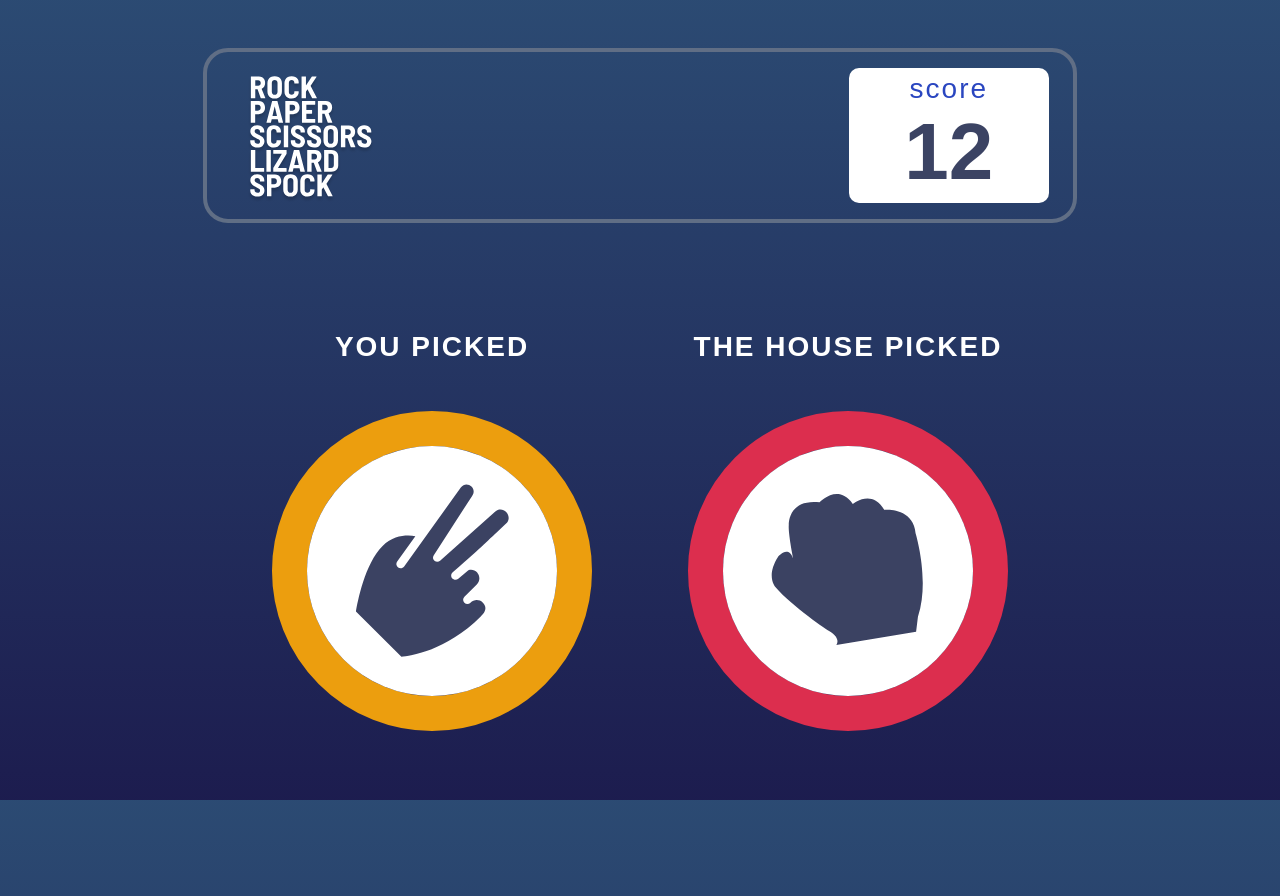
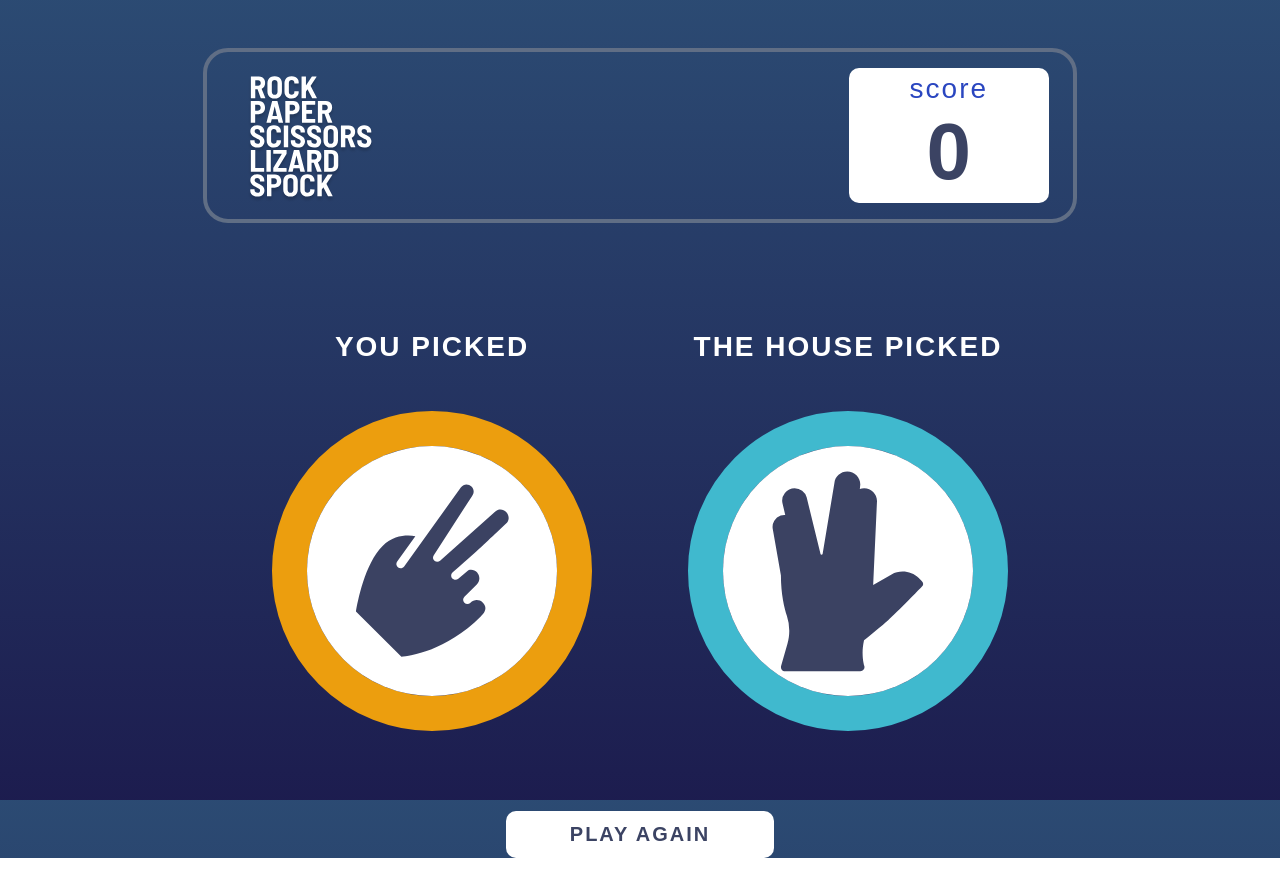
Before and after one commit to marcokwan10/rock_paper_scissors_lizard_spock, a React (Create React App) app: page / in a window 1280 px wide. Both pictures are taken after a click on the element 640 px from the left and 388 px from the top of the page. Shown: the top 896 px of the page. After the commit the page ends 858 px from the top, so only its background shows below. Built offline with nearby package versions, Linux system fonts and the light colour scheme.

Commit message:
feat: house pick and points update

```diff
--- a/src/App.css
+++ b/src/App.css
@@ -334,12 +334,13 @@ Result
 .result {
 	display: flex;
 	justify-content: center;
+	flex-direction: column;
+	align-items: center;
 }
 
 .result-container {
 	display: flex;
 	width: 70%;
-	height: 700px;
 	justify-content: center;
 }
 
@@ -376,6 +377,29 @@ Result
 	background: var(--white);
 }
 
+.winner {
+	display: flex;
+	flex-direction: column;
+	align-items: center;
+}
+
+.winner p {
+	font-size: 5rem;
+	font-weight: 700;
+	margin: 1rem;
+	color: var(--white);
+}
+
+.winner .play-again {
+	font-size: 1.25rem;
+	background-color: var(--white);
+	color: var(--dark-text);
+	padding: 0.75rem 4rem 0.75rem 4rem;
+	border-radius: var(--borderRadius);
+	letter-spacing: var(--letter-spacing);
+	font-weight: 600;
+}
+
 @media screen and (max-width: 768px) {
 	.pick-container {
 		margin: 2rem;
--- a/src/App.js
+++ b/src/App.js
@@ -5,17 +5,25 @@ import Play from "./component/Play";
 import Result from "./component/Result";
 
 function App() {
+	const [points, setPoints] = useState(0);
 	const [playerChoice, setPlayerChoice] = useState(null);
 
 	const set = (choice) => {
-		console.log(choice);
 		setPlayerChoice(choice);
+	};
+
+	const updatePoint = () => {
+		setPoints((prev) => prev + 1);
 	};
 
 	return (
 		<div>
-			<Header />
-			{!playerChoice ? <Play set={set} /> : <Result playerChoice={playerChoice} />}
+			<Header points={points} />
+			{!playerChoice ? (
+				<Play set={set} />
+			) : (
+				<Result playerChoice={playerChoice} setPlayerChoice={set} updatePoint={updatePoint} />
+			)}
 		</div>
 	);
 }
--- a/src/component/Header.js
+++ b/src/component/Header.js
@@ -1,13 +1,13 @@
 import React from "react";
 
-function Header() {
+function Header({ points }) {
 	return (
 		<div className="header">
 			<div className="header-container">
 				<img src="/images/logo-bonus.svg" alt="logo" />
 				<div className="score">
 					<p>score</p>
-					<h1>12</h1>
+					<h1>{points}</h1>
 				</div>
 			</div>
 		</div>
--- a/src/component/Result.js
+++ b/src/component/Result.js
@@ -1,6 +1,23 @@
-import React from "react";
+import React, { useEffect, useState } from "react";
 
-function Result({ playerChoice }) {
+function Result({ playerChoice, setPlayerChoice, updatePoint }) {
+	const [houseChoice, setHouseChoice] = useState(null);
+	const [status, setStatus] = useState(null);
+
+	useEffect(() => {
+		const choices = ["rock", "paper", "scissors", "spock", "lizard"];
+		const pick = Math.floor(Math.random() * 100) % 5;
+		setHouseChoice(choices[pick]);
+		console.log("👋 house choice are set ------>");
+	}, []);
+
+	useEffect(() => {
+		console.log("👋 set game status ------>");
+		if (playerChoice === houseChoice) {
+			setStatus("Tie");
+		}
+	}, [houseChoice]);
+
 	return (
 		<div className="result">
 			<div className="result-container">
@@ -10,13 +27,17 @@ function Result({ playerChoice }) {
 						<img src={`/images/icon-${playerChoice}.svg`} alt={playerChoice} />
 					</div>
 				</div>
-
 				<div className="pick-container">
 					<p>THE HOUSE PICKED</p>
-					<div className="picked rock">
-						<img src="/images/icon-rock.svg" alt="rock" />
+					<div className={`picked ${houseChoice}`}>
+						<img src={`/images/icon-${houseChoice}.svg`} alt={houseChoice} />
 					</div>
 				</div>
+			</div>
+
+			<div className="winner" onClick={() => setPlayerChoice(null)}>
+				<p>{status}</p>
+				<div className="play-again">PLAY AGAIN</div>
 			</div>
 		</div>
 	);
```
